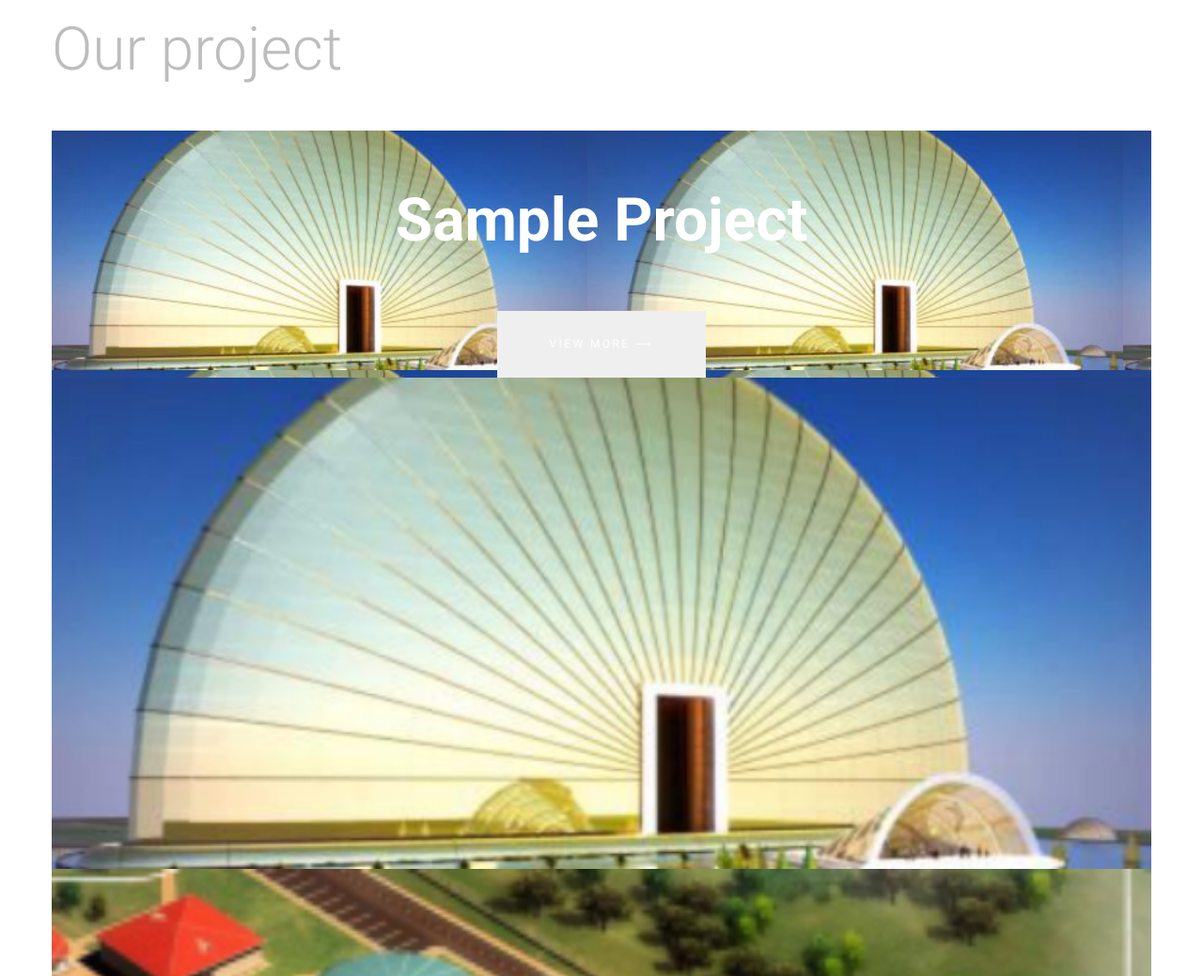
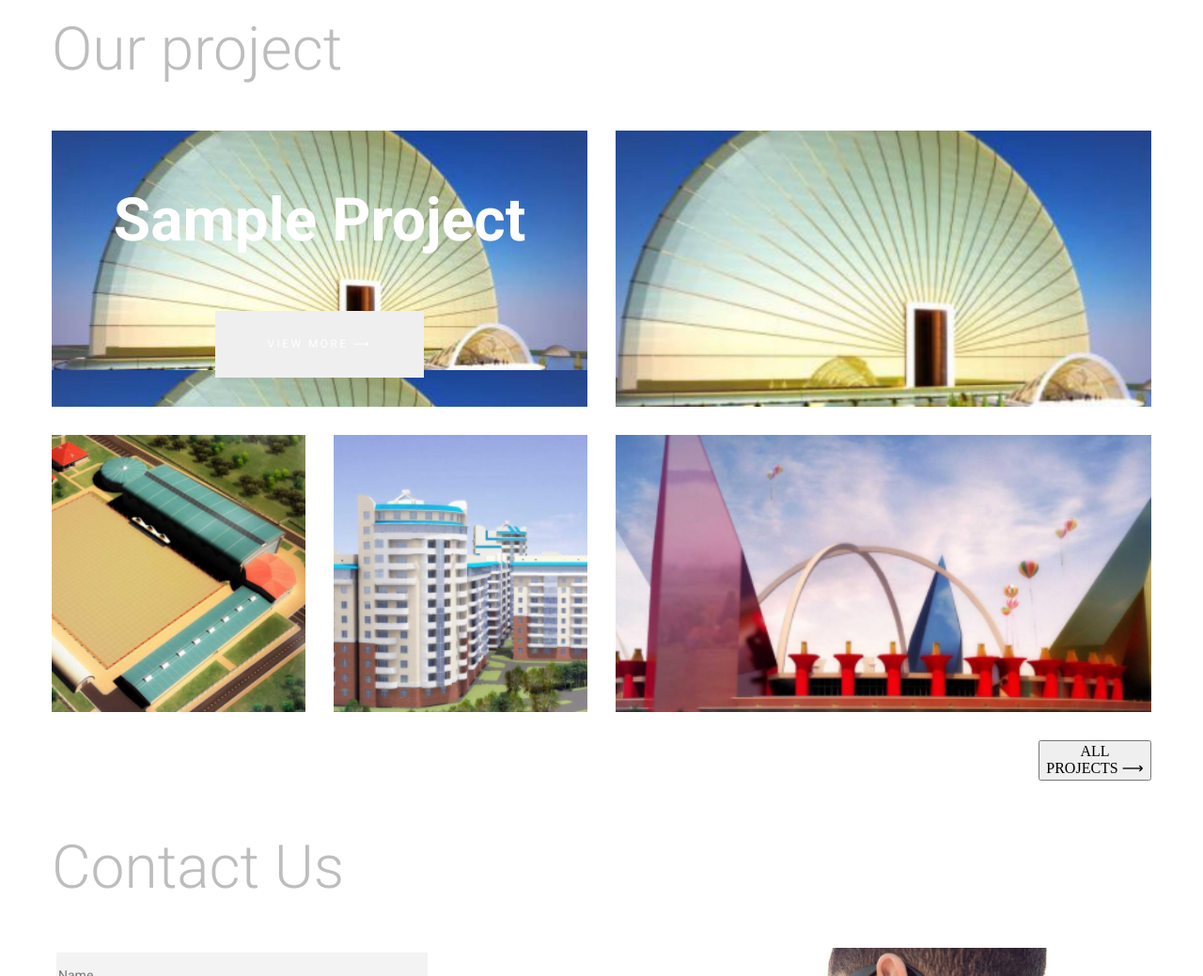
Before and after one commit to elenaturlenko/team2-project1-frontend32, a plain HTML site: page page1.html in a window 1280 px wide. Shown: the part 1740-2779 px from the top of the page at 94% size. Drawn offline with nearby package versions, Linux system fonts and the light colour scheme.

Commit message:
Added block 1 for page 1

```diff
--- a/page1.html
+++ b/page1.html
@@ -120,7 +120,7 @@
           <div class="ourproject__header-unit">
             <h2 class="ourproject__header">Our project</h2>
           </div>
-          <div class="ourproject_pic-unit">
+          <div class="ourproject__pic-unit">
             <div class="ourproject__item-1">
               <p class="ourproject__item-text">Sample Project</p>
               <div class="btn btn-ourproject-unit">
```
